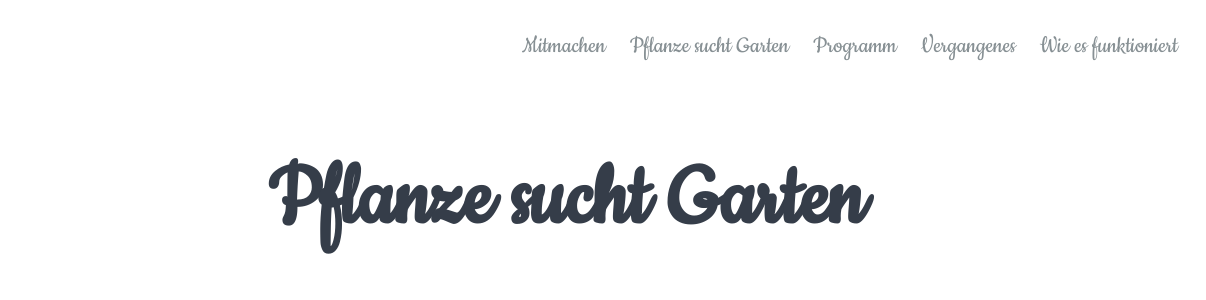
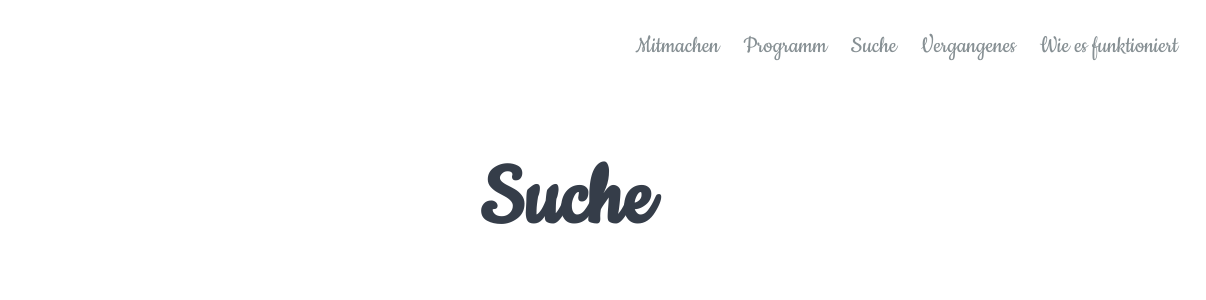
Before and after one commit to chritea/PflanzesuchtGarten, a plain HTML site: page blog/index.html in a window 1280 px wide. Shown: the top 300 px of the page, 74-1280 px from the left. Drawn offline with Linux system fonts and the light colour scheme.

Commit message:
Add files via upload

```diff
--- a/blog/index.html
+++ b/blog/index.html
@@ -21,10 +21,10 @@
                     <a href="/blog/mitmachen/">Mitmachen</a>
                 </li>
                 <li>
-                    <a href="/blog/">Pflanze sucht Garten</a>
+                    <a href="/blog/programm/">Programm</a>
                 </li>
                 <li>
-                    <a href="/blog/programm/">Programm</a>
+                    <a href="/blog/">Suche</a>
                 </li>
                 <li>
                     <a href="/blog/vergangenes/">Vergangenes</a>
@@ -37,7 +37,7 @@
 </header>
 
     <section class="hero">
-        <h1 class="p-name">Pflanze sucht Garten</h1>
+        <h1 class="p-name">Suche</h1>
         <form action='' class="form-inline" id="search" method="get">
     <label for="search-input" hidden="">Search site</label>
     <input id="search-input" name="query" placeholder="Suchbegriff eingeben" type="text"/>
@@ -54,7 +54,7 @@
         <div class="card">
             <a href="https://Pflanzesuchtgarten.de/blog/mitmachen/">
 
-                    <img src="/images/2.jpg" alt="Pflanze sucht Garten">
+                    <img src="/images/2.jpg" alt="Suche">
 
                 <div class="text">
                     <h2>Mitmachen</h2>
@@ -69,7 +69,7 @@ Wenn Du nur einzelne Pflanzen tauschen möchtest, komm einfach vorbei.
         <div class="card">
             <a href="https://Pflanzesuchtgarten.de/blog/programm/">
 
-                    <img src="/images/12.jpg" alt="Pflanze sucht Garten">
+                    <img src="/images/12.jpg" alt="Suche">
 
                 <div class="text">
                     <h2>Programm</h2>
@@ -82,7 +82,7 @@ Wenn Du nur einzelne Pflanzen tauschen möchtest, komm einfach vorbei.
         <div class="card">
             <a href="https://Pflanzesuchtgarten.de/blog/faq/">
 
-                    <img src="/images/7.jpg" alt="Pflanze sucht Garten">
+                    <img src="/images/7.jpg" alt="Suche">
 
                 <div class="text">
                     <h2>Wie es funktioniert</h2>
@@ -96,7 +96,7 @@ Pflanze sucht Garten ist eine Pflanzentauschbörse, ein Gartenflohmarkt, ein Ort
         <div class="card">
             <a href="https://Pflanzesuchtgarten.de/blog/vergangenes/">
 
-                    <img src="/images/6.jpg" alt="Pflanze sucht Garten">
+                    <img src="/images/6.jpg" alt="Suche">
 
                 <div class="text">
                     <h2>Vergangenes</h2>
@@ -130,10 +130,10 @@ Pflanze sucht Garten ist eine Pflanzentauschbörse, ein Gartenflohmarkt, ein Ort
                     <a href="/blog/mitmachen/">Mitmachen</a>
                 </li>
                 <li>
-                    <a href="/blog/">Pflanze sucht Garten</a>
+                    <a href="/blog/programm/">Programm</a>
                 </li>
                 <li>
-                    <a href="/blog/programm/">Programm</a>
+                    <a href="/blog/">Suche</a>
                 </li>
                 <li>
                     <a href="/blog/vergangenes/">Vergangenes</a>
@@ -194,7 +194,7 @@ Pflanze sucht Garten ist eine Pflanzentauschbörse, ein Gartenflohmarkt, ein Ort
 
     "https:\/\/Pflanzesuchtgarten.de\/blog\/": {
 
-        "title": "Pflanze sucht Garten",
+        "title": "Suche",
             "tags": [],
     "content": "",
     "url": "https:\/\/Pflanzesuchtgarten.de\/blog\/"
```
